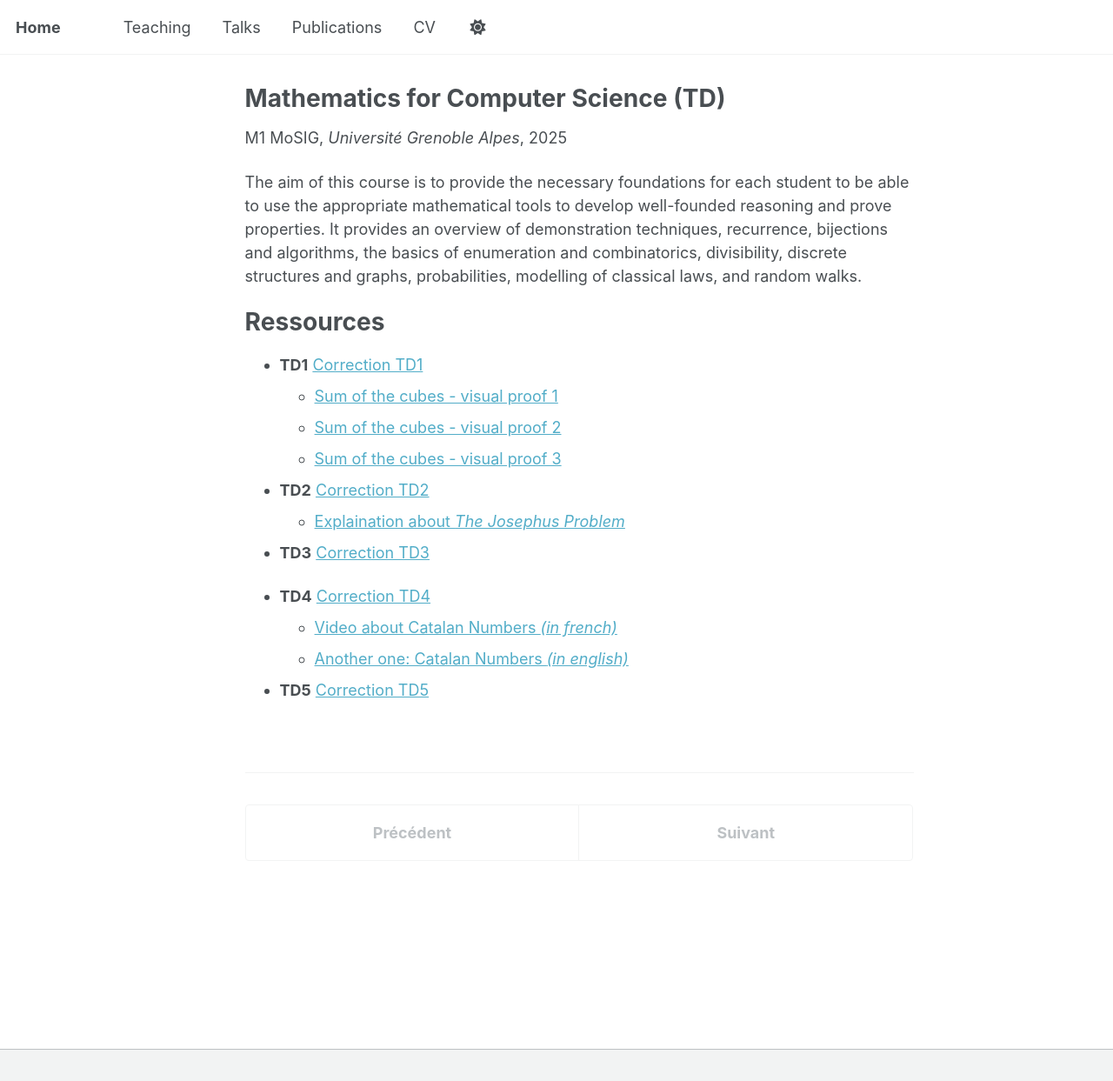
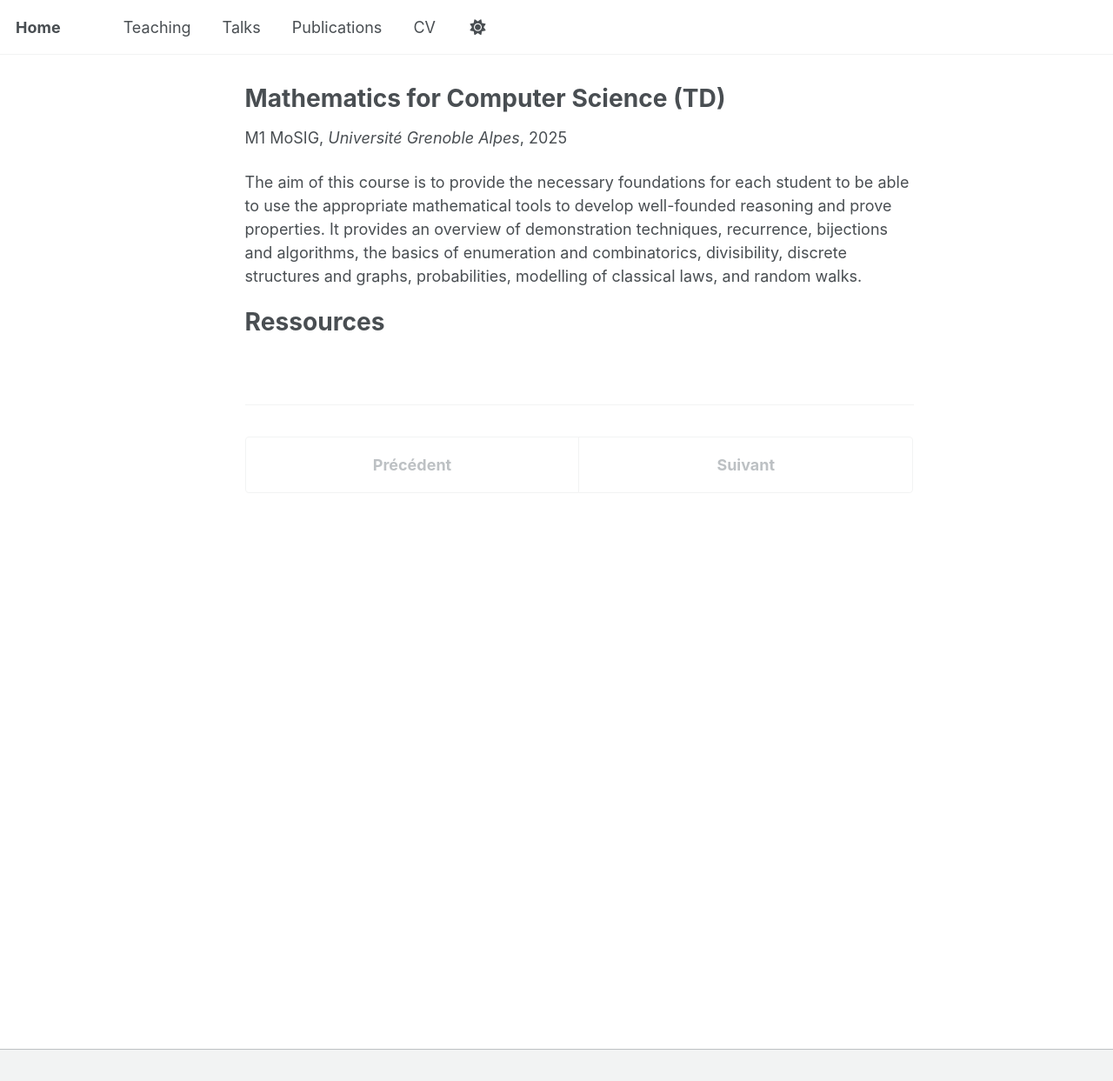
Before and after one commit to HubertVilluendas/hubertvilluendas.github.io, a Jekyll site: the page built from _teaching/2025-maths4computerscience.md, in a window 1280 px wide and 1243 px high. Shown: the whole window at 87% size. Built offline with Jekyll 4.4.1, drawn with Linux system fonts in a browser that asks for light colours; a script that is not in the unit is left out.

Commit message:
Virer les Tds

```diff
--- a/_teaching/2025-maths4computerscience.md
+++ b/_teaching/2025-maths4computerscience.md
@@ -13,7 +13,7 @@ The aim of this course is to provide the necessary foundations for each student
 Ressources
 ======
 
-- **TD1** [Correction TD1](/files/Maths4ComputerScience - Correction TD1.pdf)
+<!-- - **TD1** [Correction TD1](/files/Maths4ComputerScience - Correction TD1.pdf)
     - [Sum of the cubes - visual proof 1](https://www.youtube.com/shorts/y4xi1a8sw-M?feature=share)
     - [Sum of the cubes - visual proof 2](https://www.youtube.com/shorts/dOCk6SSpWLo?feature=share)
     - [Sum of the cubes - visual proof 3](https://www.youtube.com/shorts/SZsMVGqUiic?t=7&feature=share)
@@ -27,7 +27,7 @@ Ressources
     - [Video about Catalan Numbers *(in french)*](https://youtu.be/etzcN6g-vNY)
     - [Another one: Catalan Numbers *(in english)*](https://youtu.be/fczN0BCx0xs)
 
-- **TD5** [Correction TD5](/files/Maths4ComputerScience - Correction TD5.pdf)
+- **TD5** [Correction TD5](/files/Maths4ComputerScience - Correction TD5.pdf)  -->
 
 
 <!-- Internship proposal
```
